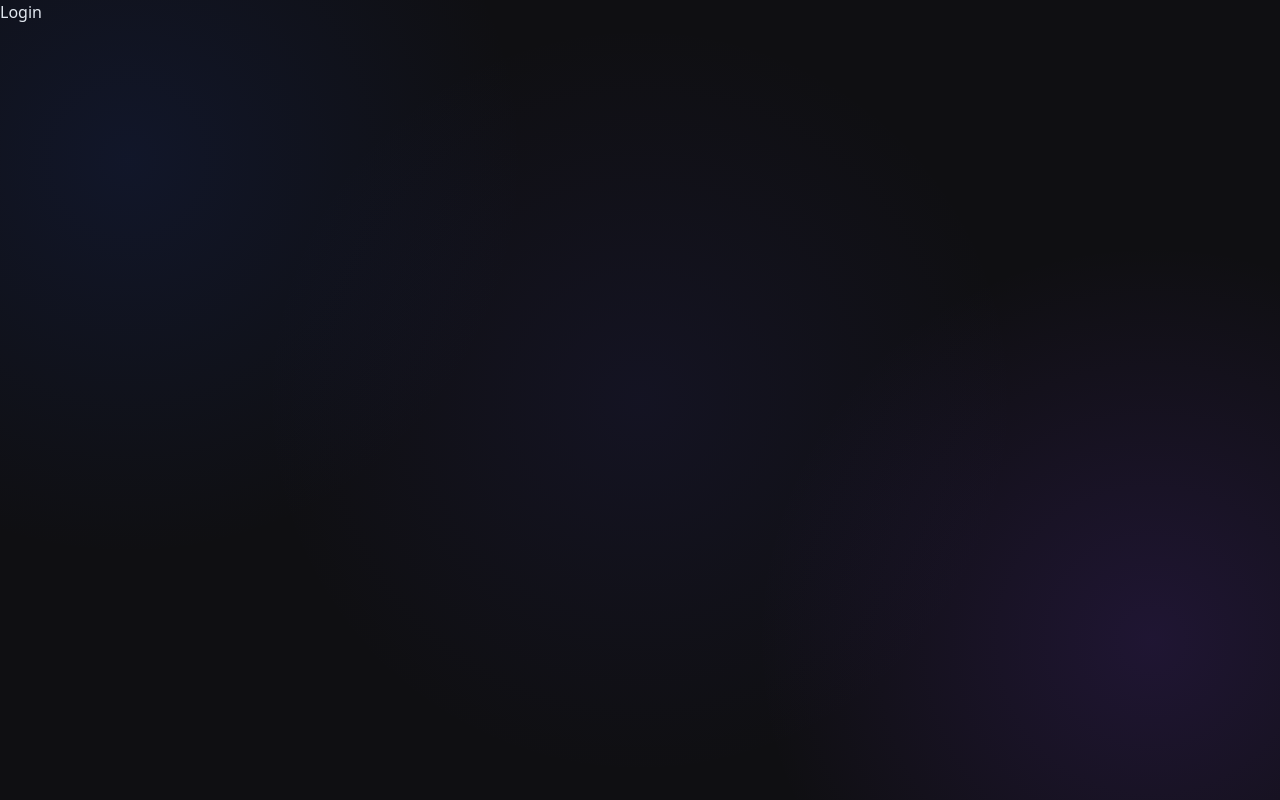
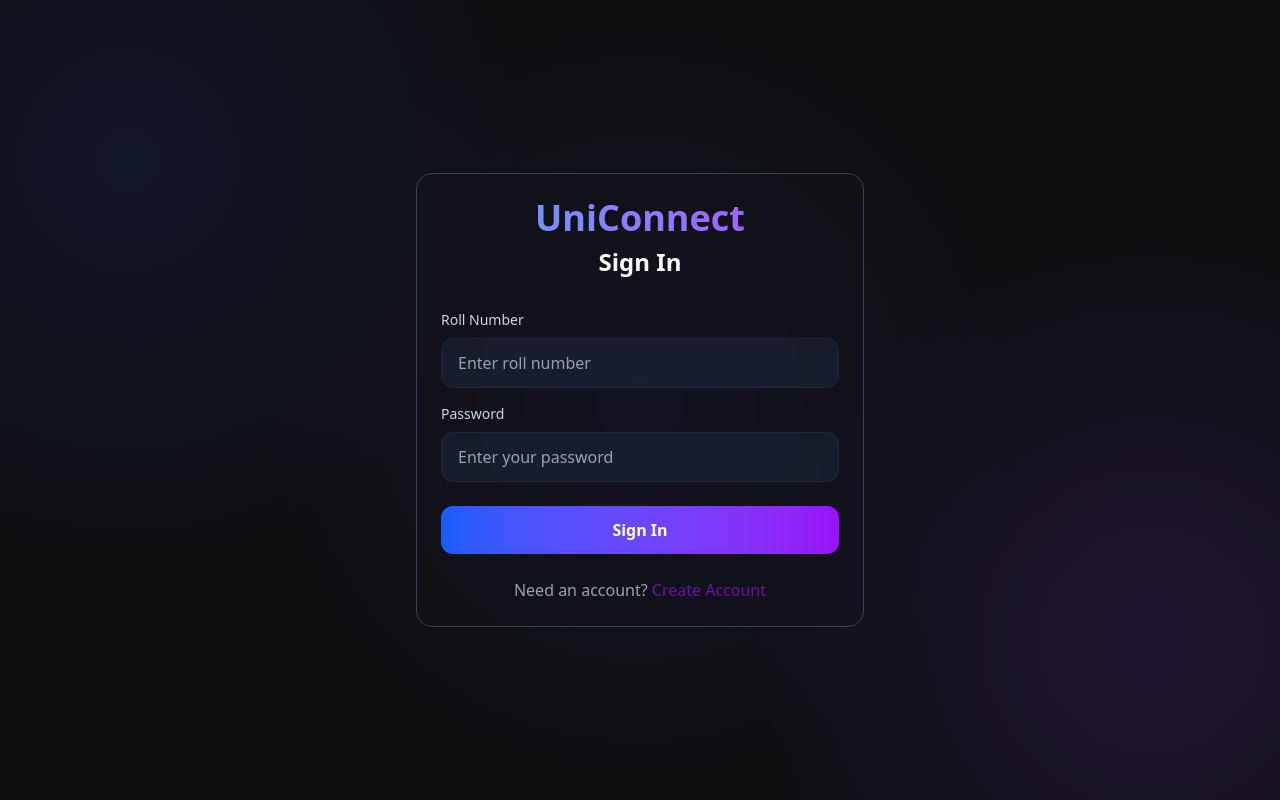
Before and after one commit to gangasingh007/Uniconnect, a React (Vite) app in the folder frontend/: page /login in a window 1280 px wide. Built offline with nearby package versions, Linux system fonts and the light colour scheme.

Commit message:
Auth Frontend check

```diff
--- a/frontend/index.html
+++ b/frontend/index.html
@@ -2,9 +2,9 @@
 <html lang="en">
   <head>
     <meta charset="UTF-8" />
-    <link rel="icon" type="image/svg+xml" href="/vite.svg" />
+    <link rel="icon" type="image/svg+xml" href="./src/assets/Modern Minimalist Unicorn Logo.png" />
     <meta name="viewport" content="width=device-width, initial-scale=1.0" />
-    <title>Vite + React</title>
+    <title>Uniconnect</title>
   </head>
   <body class="min-h-screen text-slate-200 bg-[#0f0f12] bg-fixed [background-image:radial-gradient(circle_at_10%_20%,rgba(30,64,175,0.15)_0%,transparent_30%),radial-gradient(circle_at_90%_80%,rgba(124,58,237,0.15)_0%,transparent_30%),radial-gradient(circle_at_50%_50%,rgba(79,70,229,0.08)_0%,transparent_50%)]">
     <div id="root"></div>
--- a/frontend/package.json
+++ b/frontend/package.json
@@ -12,6 +12,7 @@
   "dependencies": {
     "@tailwindcss/vite": "^4.1.11",
     "axios": "^1.10.0",
+    "framer-motion": "^12.23.6",
     "lucide-react": "^0.525.0",
     "react": "^18.2.0",
     "react-dom": "^18.2.0",
--- a/frontend/src/App.jsx
+++ b/frontend/src/App.jsx
@@ -5,10 +5,13 @@ import Home from './pages/Home'
 import Register from './components/Register'
 import Login from './components/Login'
 import LandingPage from './pages/LandingPage'
+import { Toaster } from 'react-hot-toast';
 
 const App = () => {
   return (
-    <BrowserRouter>
+    <>
+   <Toaster position="top-right" reverseOrder={false} />
+      <BrowserRouter>
       <Routes>
         <Route path="/" element={<ProtectedRoute>
           <Home />
@@ -18,6 +21,7 @@ const App = () => {
         <Route path="/landing" element={<LandingPage />} />
       </Routes>
     </BrowserRouter>
+    </>
   )
 }
 
--- a/frontend/src/components/Login.jsx
+++ b/frontend/src/components/Login.jsx
@@ -1,9 +1,118 @@
-import React from 'react'
+import React, { useState } from 'react';
+import { motion } from 'framer-motion';
+import { useNavigate } from 'react-router-dom';
+import axios from 'axios';
+import { useRecoilState } from 'recoil';
+import { authAtom } from '../atoms/authAtom';
+import toast from 'react-hot-toast';
 
 const Login = () => {
+  const [rollNumber , setrollNumber] = useState("")
+  const [password, setpassword] = useState("")
+  const [loading, setloading] = useState(false);
+  const [auth , setauth] = useRecoilState(authAtom);
+  const navigate = useNavigate();
+
+  const handleSubmit = async (e) => {
+    e.preventDefault();
+    setloading(true);
+
+    try {
+      const res = await axios.post("http://localhost:3000/api/v1/auth/user/login",{
+        rollNumber,
+        password
+      })
+      const data = res.data;
+      const token = data.token
+      setauth({ token: data.token ,user : data.user });
+      toast.success('Login successful!',{style:{backgroundColor:"black",color:"white"}})
+      localStorage.setItem('token', token);
+      navigate("/");
+    } catch (error) {
+      console.log(error)
+      toast.error(error.response?.data?.msg || 'Login failed');
+    }
+    finally{
+      setloading(false);
+    }
+  };
+
   return (
-    <div>Login</div>
-  )
-}
+    <motion.div
+      className="min-h-screen flex items-center justify-center p-4"
+      initial={{ opacity: 0, y: 40 }}
+      animate={{ opacity: 1, y: 0 }}
+      transition={{ duration: 0.6, ease: 'easeOut' }}
+    >
+      <motion.div
+        className="w-full max-w-md rounded-2xl p-6 border border-slate-500/50"
+        initial={{ scale: 0.95, opacity: 0 }}
+        animate={{ scale: 1, opacity: 1 }}
+        transition={{ duration: 0.5, delay: 0.2 }}
+      >
+        {/* Header */}
+        <div className="text-center mb-8">
+          <h1 className="text-4xl font-bold bg-gradient-to-r from-blue-400 to-purple-500 bg-clip-text text-transparent mb-2">UniConnect</h1>
+          <h2 className="text-2xl font-semibold text-white mb-2">Sign In</h2>
+        </div>
 
-export default Login
+        {/* Form */}
+        <div className="space-y-6">
+          <div className="bg-slate-1000/50 backdrop-blur-sm ">
+            {/* Roll Number */}
+            <div className="mb-4">
+              <label className="block text-sm font-medium text-gray-300 mb-2">
+                Roll Number
+              </label>
+              <input
+                type="text"
+                name="rollNumber"
+                value={rollNumber}
+                onChange={(e) => setrollNumber(e.target.value)}
+                className="w-full px-4 py-3 bg-slate-800/50 border border-slate-800 rounded-xl text-white placeholder-gray-400 focus:outline-none focus:border-blue-500 focus:ring-2 focus:ring-blue-500/20 transition-all"
+                placeholder="Enter roll number"
+                required
+              />
+            </div>
+
+            {/* Password */}
+            <div className="mb-6">
+              <label className="block text-sm font-medium text-gray-300 mb-2">
+                Password
+              </label>
+              <input
+                type="password"
+                name="password"
+                value={password}
+                onChange={(e) => setpassword(e.target.value)}
+                className="w-full px-4 py-3 bg-slate-800/50 border border-slate-800 rounded-xl text-white placeholder-gray-400 focus:outline-none focus:border-blue-500 focus:ring-2 focus:ring-blue-500/20 transition-all"
+                placeholder="Enter your password"
+                required
+              />
+            </div>
+
+            {/* Submit Button */}
+            <button
+              type="button"
+              onClick={handleSubmit}
+              className="w-full bg-gradient-to-r from-blue-600 to-purple-600 hover:from-blue-700 hover:to-purple-700 text-white font-semibold py-3 px-6 rounded-xl transition-all duration-200 transform hover:scale-105 focus:outline-none focus:ring-2 focus:ring-blue-500/50"
+            >
+              {!loading ? "Sign In" : "Loading..."}
+            </button>
+          </div>
+        </div>
+        {/* Footer */}
+        <div className="text-center mt-6">
+          <p className="text-gray-400">
+            Need an account?{' '}
+            <button onClick={() => { navigate("/register") }} className="text-purple-800 hover:text-purple-500 font-medium transition-colors">
+              Create Account
+            </button>
+          </p>
+        </div>
+      </motion.div>
+    </motion.div>
+  );
+};
+
+export default Login;
--- a/frontend/src/components/Register.jsx
+++ b/frontend/src/components/Register.jsx
@@ -1,18 +1,26 @@
 import React, { useState } from 'react';
+import { motion } from 'framer-motion';
 import { useNavigate } from 'react-router-dom';
+import { useRecoilState } from 'recoil';
+import { authAtom } from '../atoms/authAtom';
+import axios from 'axios';
+import toast from 'react-hot-toast';
 
 const Register = () => {
+  const [auth , setAuth] = useRecoilState(authAtom);
   const navigate = useNavigate();
   const [formData, setFormData] = useState({
     firstName: '',
     lastName: '',
     email: '',
     password: '',
-    class: '',
+    courseName: '',
     section: '',
     semester: '',
     rollNumber: ''
   });
+  const [loading, setloading] = useState(false);
+
 
   const handleChange = (e) => {
     setFormData({
@@ -21,15 +29,40 @@ const Register = () => {
     });
   };
 
-  const handleSubmit = (e) => {
+  const handleSubmit = async (e) => {
     e.preventDefault();
-    console.log('Form submitted:', formData);
-    // Handle form submission here
+    setloading(true);
+
+    try {
+      const res = await axios.post("http://localhost:3000/api/v1/auth/user/register",formData)
+      const data = res.data;
+      const token  = data.token
+      setAuth({user : data.user , token : token})
+      localStorage.setItem("token",token)
+      toast.success("Welcome!!")
+      navigate("/")
+    } catch (error) {
+      toast.error("Something Went Wrong!")
+      console.log(error)
+    }
+    finally{
+      setloading(false)
+    }
   };
 
   return (
-    <div className="min-h-screen  flex items-center justify-center p-4">
-      <div className="w-full max-w-md rounded-2xl p-6 border border-slate-500/50">
+    <motion.div
+      className="min-h-screen flex items-center justify-center p-4"
+      initial={{ opacity: 0, y: 40 }}
+      animate={{ opacity: 1, y: 0 }}
+      transition={{ duration: 0.6, ease: 'easeOut' }}
+    >
+      <motion.div
+        className="w-full max-w-md rounded-2xl p-6 border border-slate-500/50"
+        initial={{ scale: 0.95, opacity: 0 }}
+        animate={{ scale: 1, opacity: 1 }}
+        transition={{ duration: 0.5, delay: 0.2 }}
+      >
         {/* Header */}
         <div className="text-center mb-8">
           <h1 className="text-4xl font-bold bg-gradient-to-r from-blue-400 to-purple-500 bg-clip-text text-transparent mb-2">UniConnect</h1>
@@ -51,7 +84,7 @@ const Register = () => {
                   value={formData.firstName}
                   onChange={handleChange}
                   className="w-full px-4 py-3 bg-slate-800/50 border border-slate-800 rounded-xl text-white placeholder-gray-400 focus:outline-none focus:border-blue-500 focus:ring-2 focus:ring-blue-500/20 transition-all"
-                  placeholder="John"
+                  placeholder="First Name"
                   required
                 />
               </div>
@@ -65,7 +98,7 @@ const Register = () => {
                   value={formData.lastName}
                   onChange={handleChange}
                   className="w-full px-4 py-3 bg-slate-800/50 border border-slate-800 rounded-xl text-white placeholder-gray-400 focus:outline-none focus:border-blue-500 focus:ring-2 focus:ring-blue-500/20 transition-all"
-                  placeholder="Doe"
+                  placeholder="Last Name"
                   required
                 />
               </div>
@@ -82,7 +115,7 @@ const Register = () => {
                 value={formData.email}
                 onChange={handleChange}
                 className="w-full px-4 py-3 bg-slate-800/50 border border-slate-800 rounded-xl text-white placeholder-gray-400 focus:outline-none focus:border-blue-500 focus:ring-2 focus:ring-blue-500/20 transition-all"
-                placeholder="john.doe@university.edu"
+                placeholder="example@gmail.com"
                 required
               />
             </div>
@@ -111,8 +144,8 @@ const Register = () => {
                 </label>
                 <input
                   list="classes"
-                  name="class"
-                  value={formData.class}
+                  name="courseName"
+                  value={formData.courseName}
                   onChange={handleChange}
                   className="w-full px-4 py-3  bg-slate-800/50 border border-slate-800 rounded-xl text-white placeholder-gray-400 focus:outline-none focus:border-purple-500 focus:ring-2 focus:ring-purple-500/20 transition-all"
                   placeholder="Select class"
@@ -125,7 +158,7 @@ const Register = () => {
               </div>
               <div>
                 <label className="block text-sm font-medium text-gray-300 mb-2">
-                  Section (Select D for Mtech)
+                  Section
                 </label>
                 <input
                   list="sections"
@@ -194,7 +227,7 @@ const Register = () => {
               onClick={handleSubmit}
               className="w-full bg-gradient-to-r from-blue-600 to-purple-600 hover:from-blue-700 hover:to-purple-700 text-white font-semibold py-3 px-6 rounded-xl transition-all duration-200 transform hover:scale-105 focus:outline-none focus:ring-2 focus:ring-blue-500/50"
             >
-              Create Account
+              {!loading ? "Create Account" : "Loading..."}
             </button>
           </div>
         </div>
@@ -207,8 +240,8 @@ const Register = () => {
             </button>
           </p>
         </div>
-      </div>
-    </div>
+      </motion.div>
+    </motion.div>
   );
 };
 
```
Also changed, not shown: 2 other files (tests, documents, lock files or other folders).
